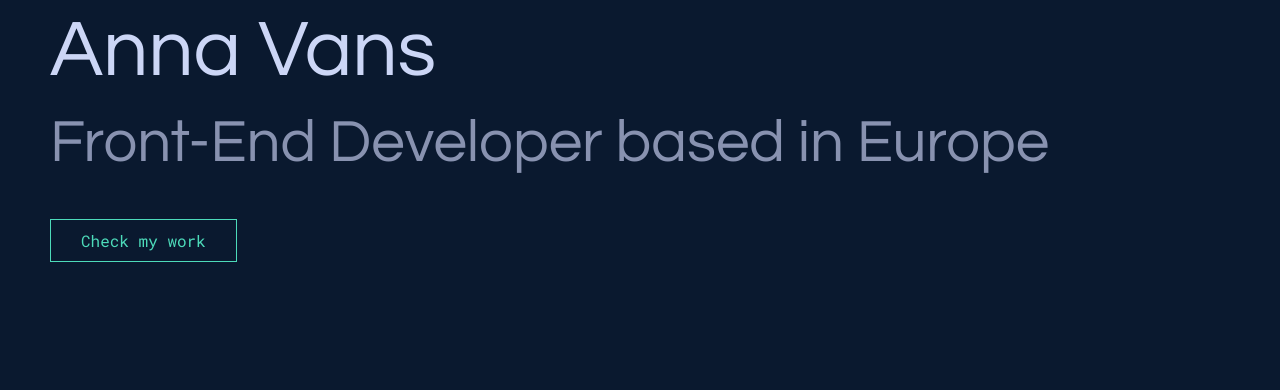
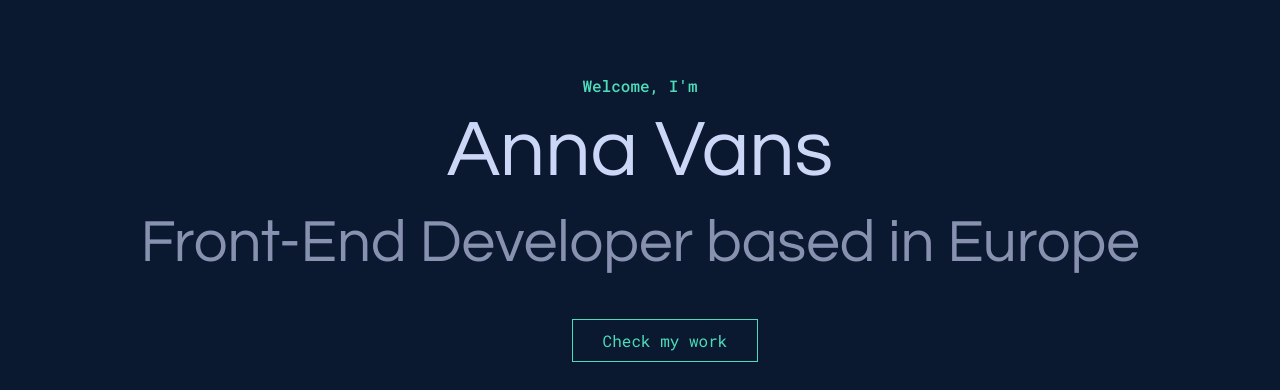
Before and after one commit to AnnaVans/portfolio-project, a plain HTML site: page index.html in a window 1280 px wide. Shown: the part 74-464 px from the top of the page. Drawn offline with nearby package versions, Linux system fonts and the light colour scheme.

Commit message:
update of css

```diff
--- a/styles/style.css
+++ b/styles/style.css
@@ -1,11 +1,5 @@
 body {
   background-color: #0a192f;
-}
-
-h1,
-h2,
-h3 {
-  margin-left: 50px;
 }
 
 h1 {
@@ -61,6 +55,11 @@ h4 {
 .project-img {
   border: 2px solid #4ddbba;
   border-radius: 4px;
+}
+
+.homepage-section {
+  margin-top: 150px;
+  text-align: center;
 }
 
 .highlighted-link {
```
